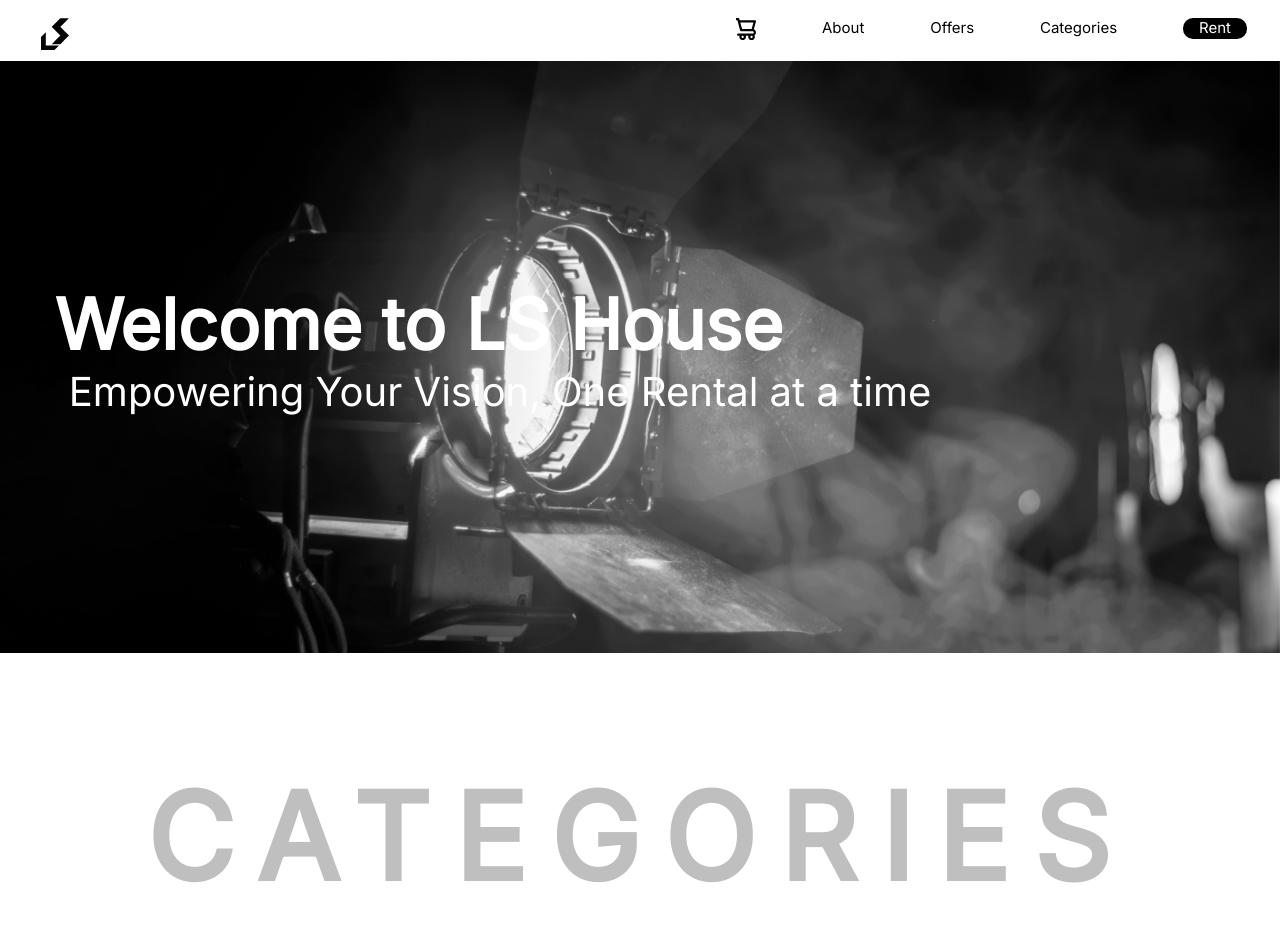
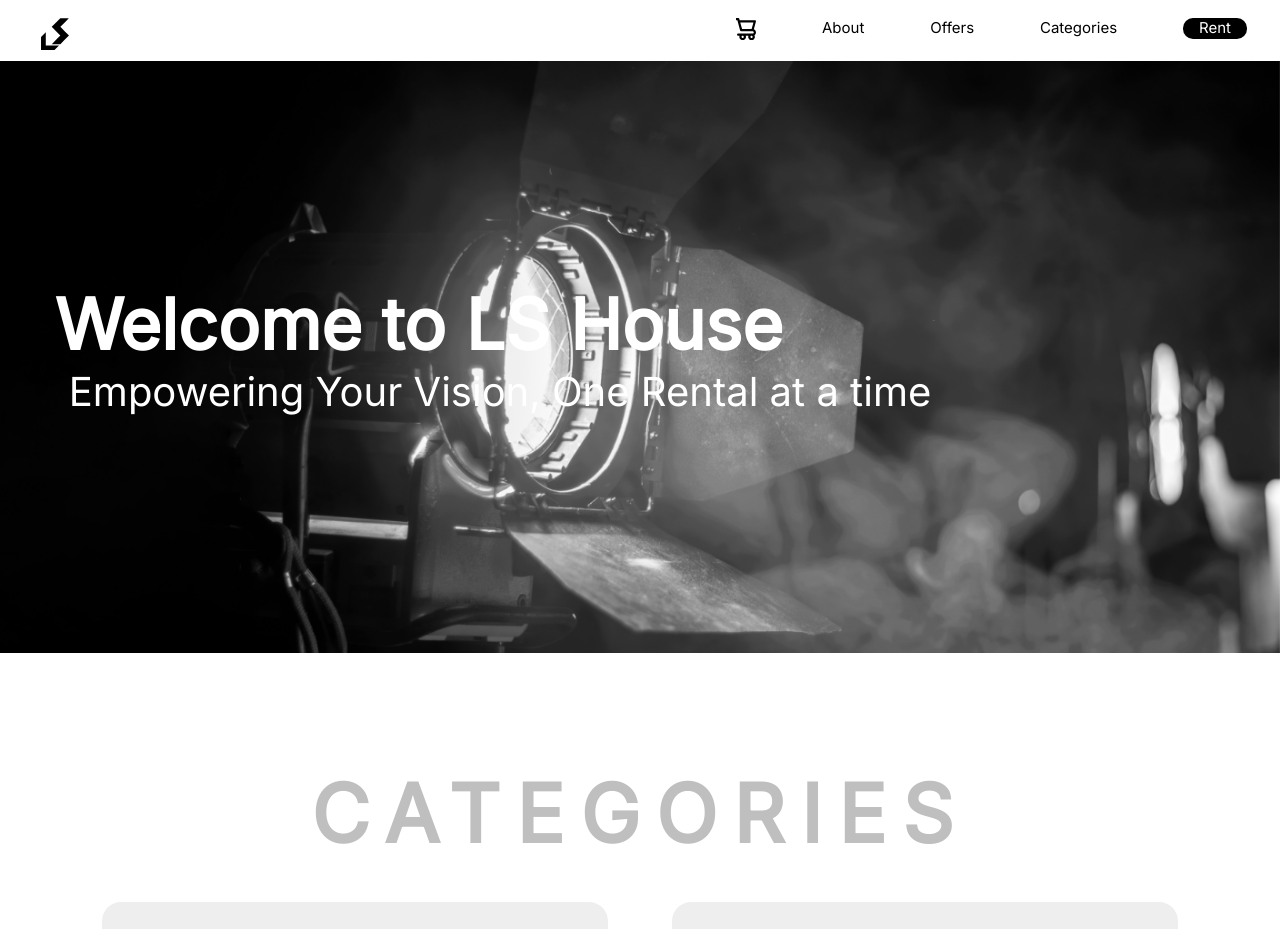
Before and after one commit to AhKhalid/ls, a React (Create React App) app: page / in a window 1280 px wide. Shown: the top 929 px of the page. Built offline with nearby package versions, Linux system fonts and the light colour scheme.

Commit message:
Modify Categories size.

```diff
--- a/src/components/Categories.css
+++ b/src/components/Categories.css
@@ -3,13 +3,14 @@
     text-align: center;
     justify-content: center;
 }
+
 .categories-title {
     color: #BFBFBF;
     font-family: Inter;
-    font-size: 120px;
+    font-size: 80px;
     font-style: normal;
     font-weight: 700;
     line-height: normal;
-    letter-spacing: 24px;
+    letter-spacing: 16px;
     text-align: center;
 }
```
